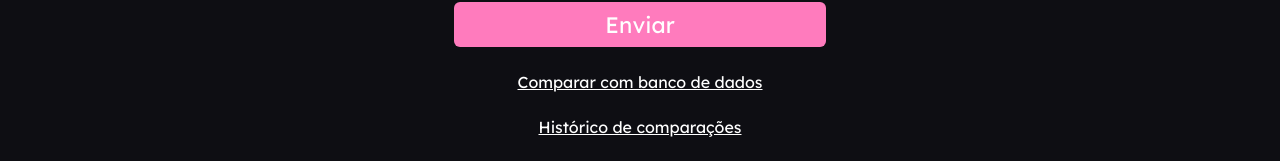
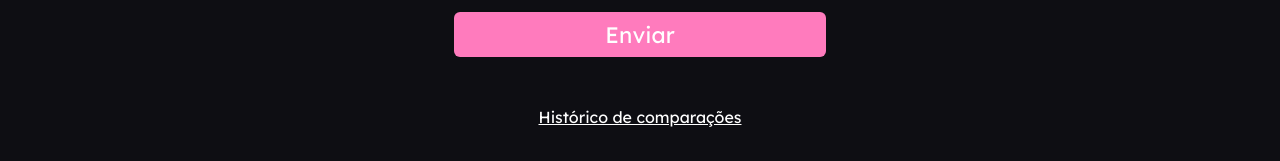
Before and after one commit to tutoria-driven-education/copybot-frontend, a React (Vite) app: page / in a window 1280 px wide. Shown: the part 447-608 px from the top of the page. Built offline with nearby package versions, Linux system fonts and the light colour scheme; sample sign-in values are in the browser's storage.

Commit message:
feat: remove link to compare one to many

```diff
--- a/src/pages/Home.tsx
+++ b/src/pages/Home.tsx
@@ -39,7 +39,7 @@ export default function Home() {
               type="button"
               onClick={() => setIsCompareOneToOne(!isCompareOneToOne)}
             >
-              {isCompareOneToOne ? "Comparar com banco de dados" : ""}
+              {isCompareOneToOne ? "" : "Comparar um para um"}
             </Form.Trade>
             <Form.Navigate to="/history">
               Histórico de comparações
```
